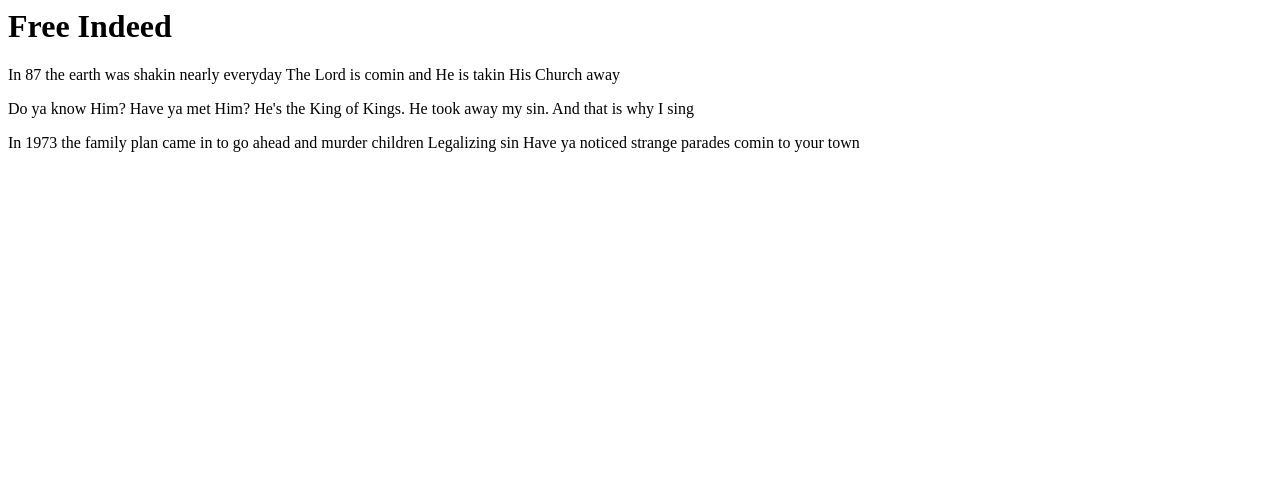
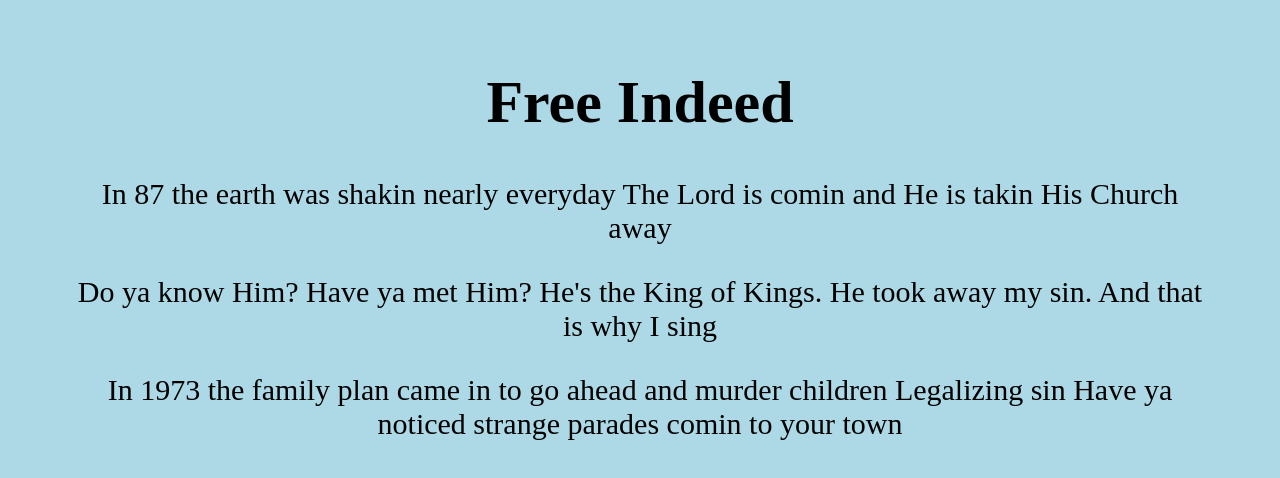
Before and after one commit to CiesielskiK/learning-git-2, a plain HTML site: page index.html in a window 1280 px wide. Drawn offline with Linux system fonts and the light colour scheme.

Commit message:
Add parahgraph

```diff
--- a/index.html
+++ b/index.html
@@ -1,7 +1,7 @@
 <doctype! html>
 	<html lang="ENG">
 			<head>
-			<link rel="stylesheet" type="txt/css" href="main.css">
+			<link rel="stylesheet"  href="main.css">
 				<title>Free Indeed</title>
 			</head>
 		<body>
@@ -21,5 +21,6 @@
 			   Legalizing sin
 			   Have ya noticed strange parades
 			   comin to your town</p>
+			<p></p>
 		</body>
 </html>
```
